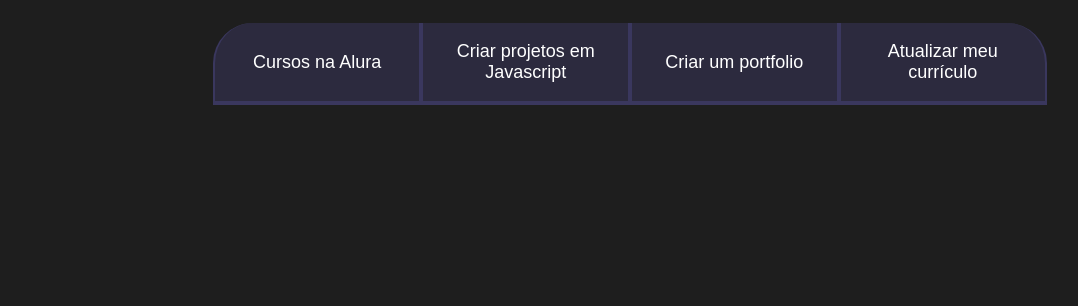
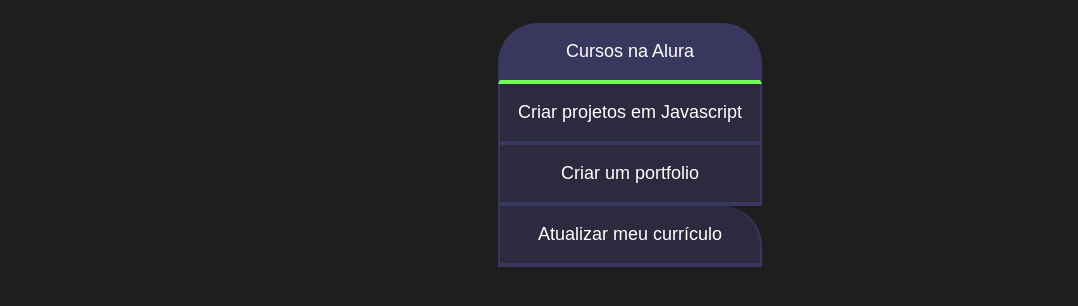
Before and after one commit to Pietro1-code/projeto-de-vida-2.0, a plain HTML site: page index.html in a window 1280 px wide. Both pictures are taken after a click on the button "Cursos na Alura". Shown: the part 80-386 px from the top of the page, without its empty margins (10-1088 px from the left). Drawn offline with Linux system fonts and the light colour scheme.

Commit message:
unidade 2

```diff
--- a/index.html
+++ b/index.html
@@ -11,11 +11,12 @@
     <section class="conteudo-principal">
       <h2 class="titulo-principal">Meus Objetivos do ano<span>_</span></h2>
       <div class="botoes">
-        <button class="botao">Cursos na Alura</button>
-        <button class="botao">Criar projetos em Javascript</button>
-        <button class="botao">Criar um portfolio</button>
-        <button class="botao">Atualizar meu currículo</button>
+      <button class="botao ativo">Cursos na Alura</button>
+<button class="botao">Criar projetos em Javascript</button>
+<button class="botao">Criar um portfolio</button>
+<button class="botao">Atualizar meu currículo</button>
       </div>
     </section>
   </body>
 </html>
+<script src="main.js"></script>
--- a/main.js
+++ b/main.js
@@ -0,0 +1,11 @@
+const botoes = document.querySelectorAll(".botao");
+
+for (let i = 0; i < botoes.length; i++) {
+  botoes[i].onclick = function () {
+    for (let j = 0; j < botoes.length; j++) {
+      botoes[j].classList.remove("ativo");
+    }
+
+    botoes[i].classList.add("ativo");
+  };
+}
--- a/style.css
+++ b/style.css
@@ -58,19 +58,6 @@
 .botoes {
   display: block;
 }
-@media screen and (min-width: 768px) {
-  .botoes {
-    display: flex;
-  }
-}
-
-@media screen and (min-width: 768px) {
-  /* Código omitido */
-
-  .botao:first-child {
-    border-radius: 40px 0 0 0;
-  }
-}
 
 @media screen and (min-width: 768px) {
   /* Código omitido */
@@ -79,3 +66,7 @@
     border-radius: 0 40px 0 0;
   }
 }
+.ativo {
+  background-color: var(--botao-ativo);
+  border-bottom: 4px solid var(--verde);
+}
```
